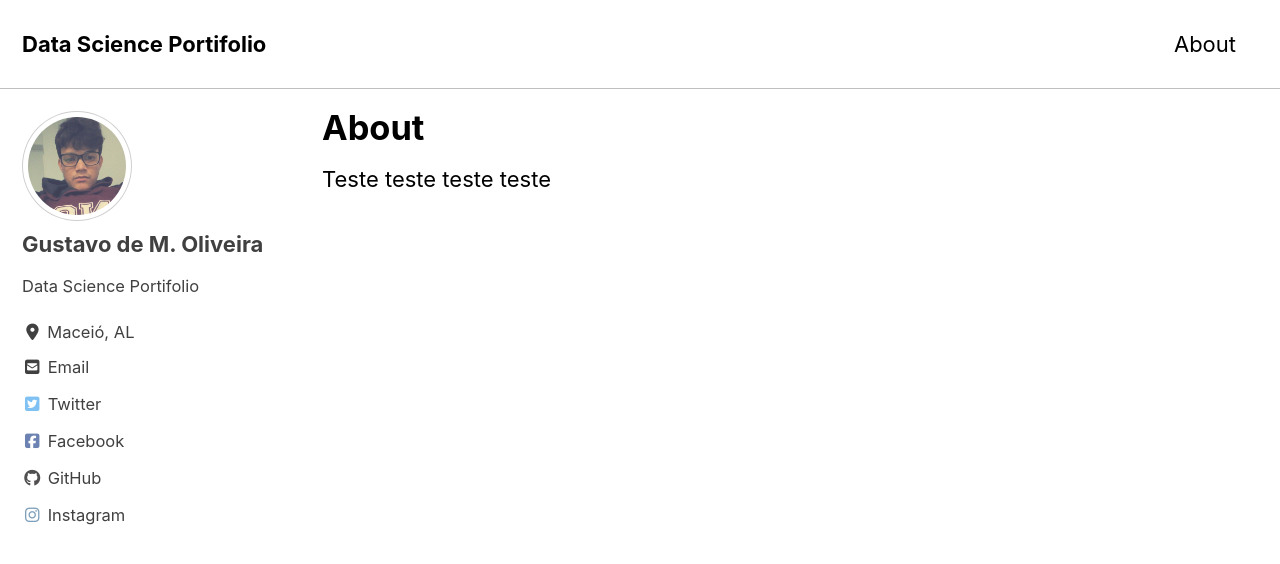
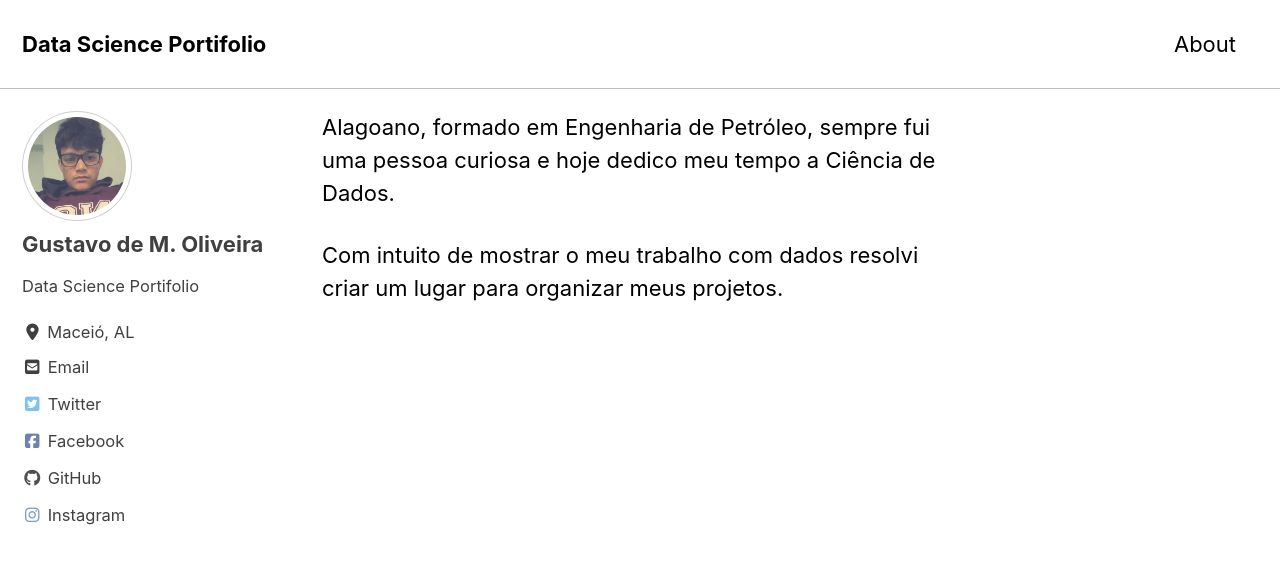
Before and after one commit to gstw7/gstw7.github.io, a Jekyll site: the page built from _pages/about.md, in a window 1280 px wide and 900 px high. Shown: the top 564 px of the window. Built offline with Jekyll 4.4.1, drawn with Linux system fonts in a browser that asks for light colours; cached includes are drawn as plain includes; nearby versions of some CDN libraries.

Commit message:
Atualizacao de About e fotos do index e about

```diff
--- a/_pages/about.md
+++ b/_pages/about.md
@@ -2,7 +2,11 @@
 title: "About"
 permalink: /about/
 header:
-image: "/images/about.jpg"
+	image: "/images/about.jpg"
 ---
 
-Teste teste teste teste
+Alagoano, formado em Engenharia de Petróleo, sempre fui uma pessoa curiosa e
+hoje dedico meu tempo a Ciência de Dados.
+
+Com intuito de mostrar o meu trabalho com dados resolvi criar um lugar para
+organizar meus projetos.
```
Also changed, not shown: images/front.jpg.
